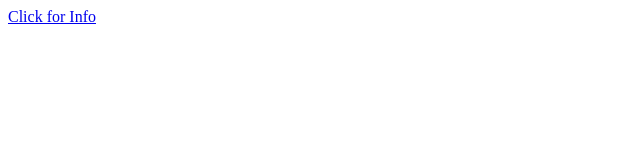
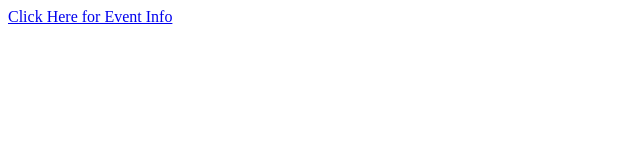
Before and after one commit to Ruke06/Gesamt, a plain HTML site: page index.html in a window 1280 px wide. Shown: the full height of the page, 0-640 px from the left. Drawn offline with Linux system fonts and the light colour scheme.

Commit message:
Update index.html

```diff
--- a/index.html
+++ b/index.html
@@ -1,3 +1,3 @@
 <html>
-  <p><a href="Gesamt.pdf">Click for Info</a></p>
+<p><a href="Gesamt.pdf"> Click Here for Event Info</a></p>
   </html>
```
